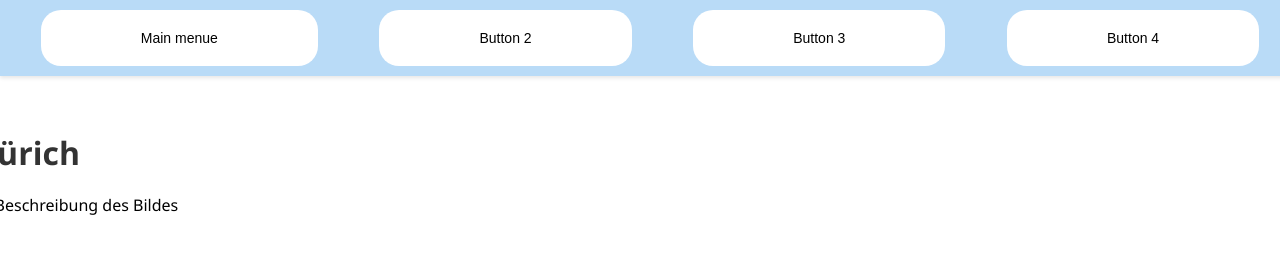
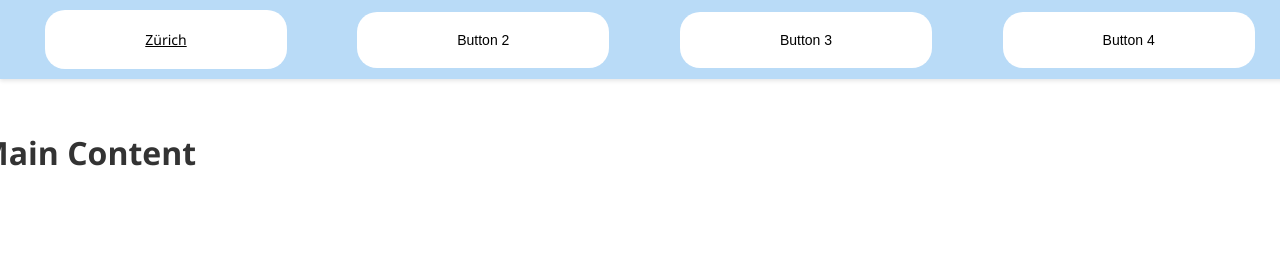
Before and after one commit to ColynF/Test, a plain HTML site: page Zürich.html in a window 1280 px wide. Shown: the top 254 px of the page. Drawn offline with Linux system fonts and the light colour scheme.

Commit message:
Update Zürich.html

```diff
--- a/Zürich.html
+++ b/Zürich.html
@@ -15,7 +15,6 @@
                 box-shadow: 0 0 30px rgba(0, 0, 0, 0.2); /* Feinerer Schatten */
             }
         }
-
 
         /* Boddy*/
         body {
@@ -87,7 +86,7 @@
 </head>
 <body>
     <div class="bar">
-        <button class="BS">Main menue</button>
+        <a href="https://www.zurich.com" class="BS">Zürich</a>
         <button class="BS">Button 2</button>
         <button class="BS">Button 3</button>
         <button class="BS">Button 4</button>
@@ -95,8 +94,7 @@
 
     <div class="content">
         <div class="page">
-            <h1>Zürich</h1>
-            <img src="C:\Users\BBB2023\Test\5139e10b-7f90-4721-a74d-60bc98a1bfe9.png" alt="Beschreibung des Bildes">
+            <h1>Main Content</h1>
         </div>
     </div>
 </body>
```
Lines whose indentation alone changed are shown as unchanged.
